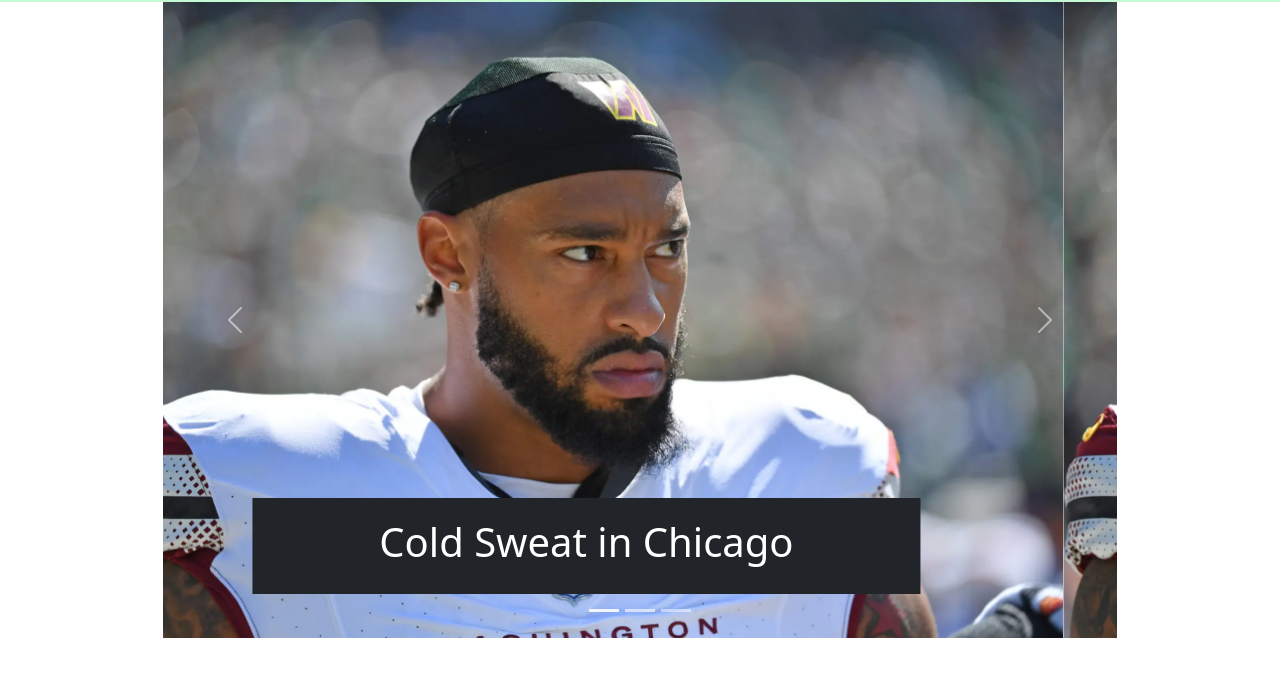
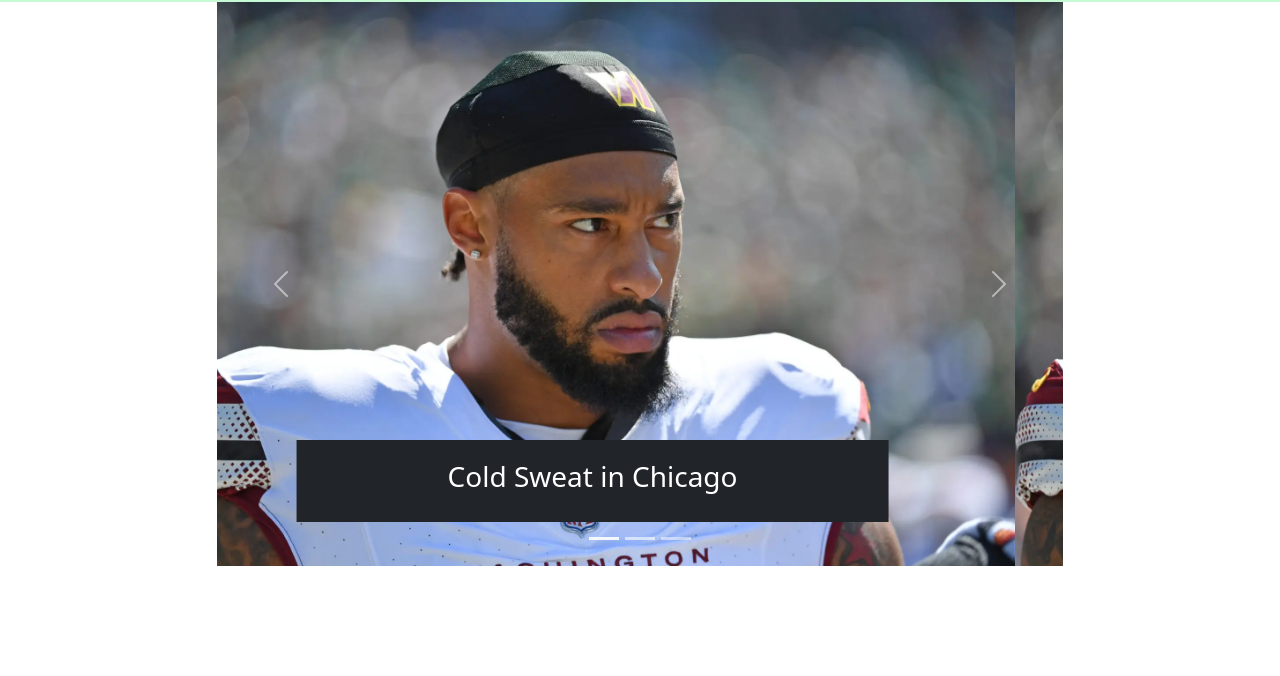
Before and after one commit to Andyroo99/Sports-Site, a plain HTML site: page index.html in a window 1280 px wide. Shown: the part 64-740 px from the top of the page. Drawn offline with nearby package versions, Linux system fonts and the light colour scheme.

Commit message:
Add files via upload

```diff
--- a/index.html
+++ b/index.html
@@ -35,7 +35,7 @@
     </nav>
 
     <div class="row justify-content-sm-center">
-        <div class="col-sm-9">
+        <div class="col-md-8">
           <!-- Carousel -->
           <div id="demo" class="carousel slide" data-bs-ride="carousel">
 
@@ -51,7 +51,7 @@
               <div class="carousel-item active">
                 <img src="Pictures\Carousel\MSweat.jpg" alt="Montez Sweat" class="d-block" style="width:100%" >
                   <div class="carousel-caption d-none d-md-block bg-dark mb-4">
-                    <h1>Cold Sweat in Chicago</h1>
+                    <h3>Cold Sweat in Chicago</h3>
                   </div>
                 </div>
               <div class="carousel-item">
```
